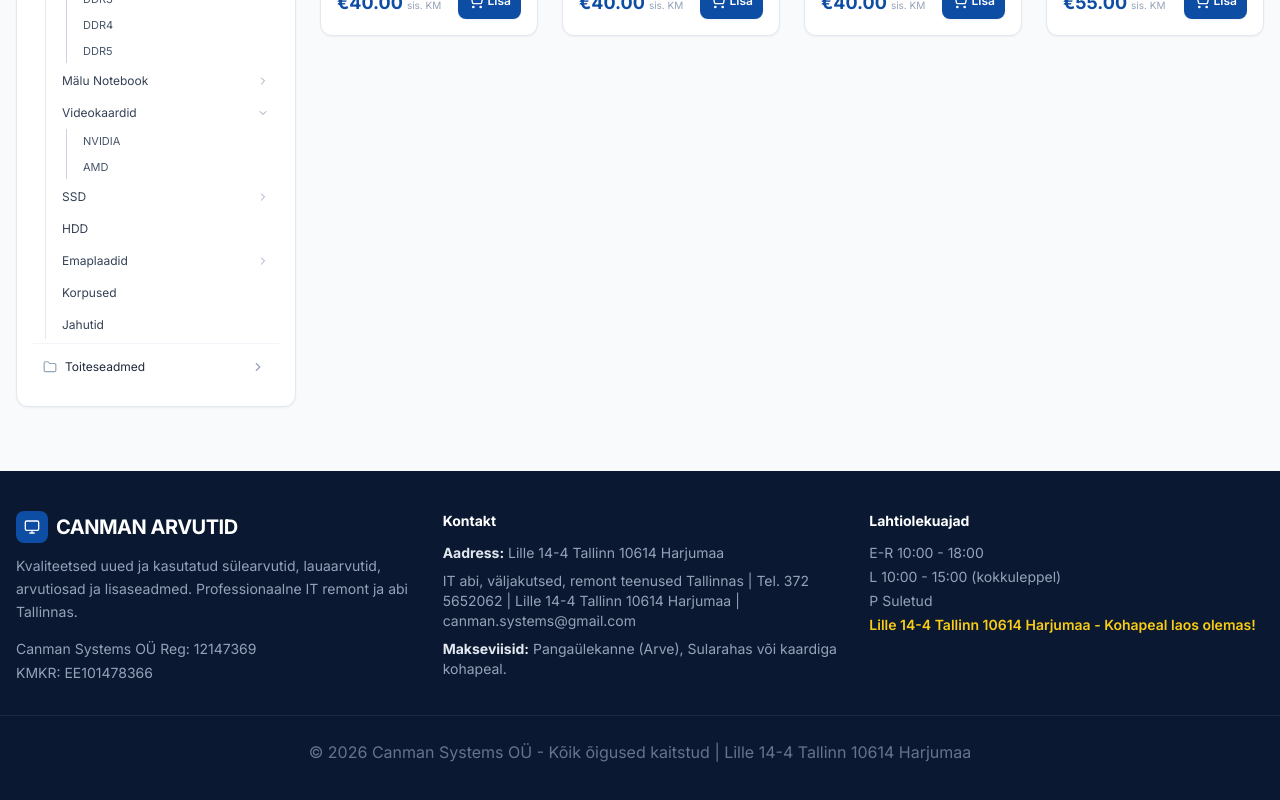
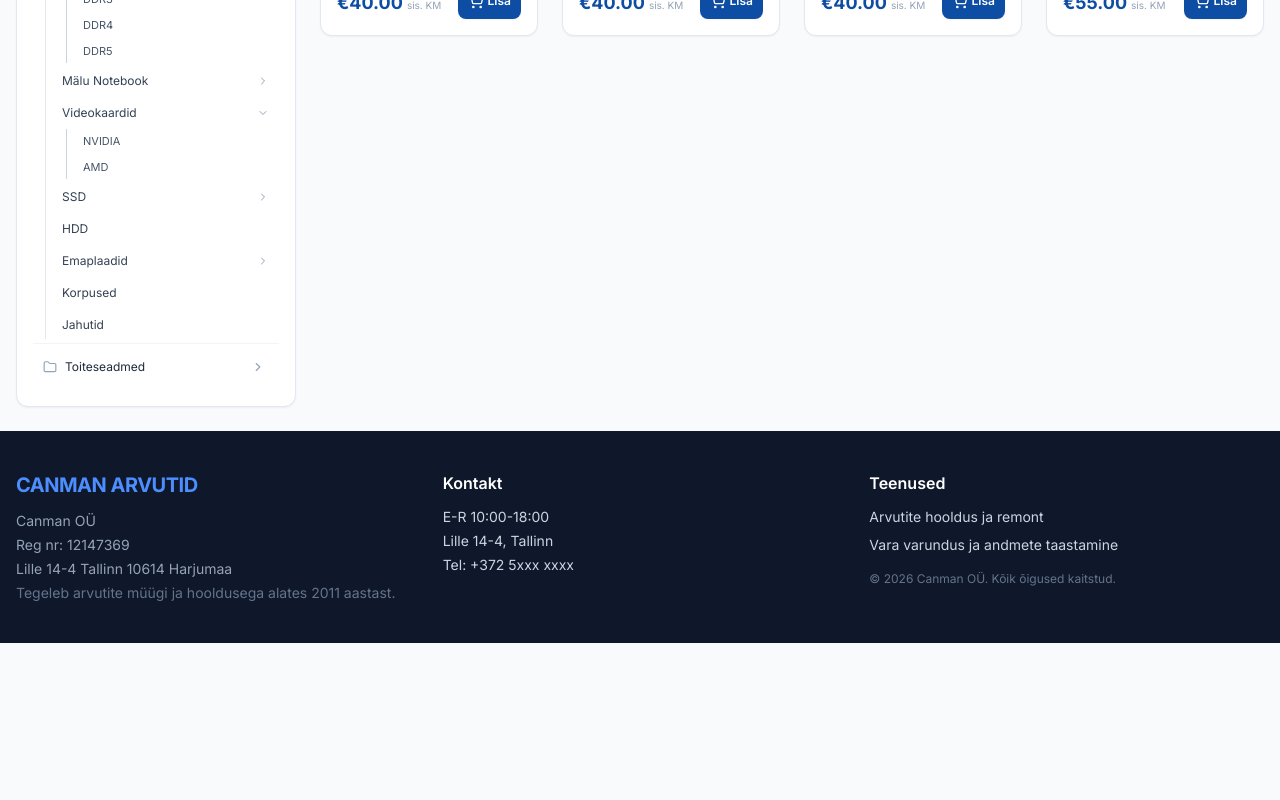
Before and after one commit to raivoto/canman.github.io, a Next.js app: page / in a window 1280 px wide. Shown: the part 1148-1948 px from the top of the page. After the commit the page ends 1791 px from the top, so only its background shows below. Built offline with nearby package versions, Linux system fonts and the light colour scheme.

Commit message:
Update Footer.tsx

```diff
--- a/src/components/Footer.tsx
+++ b/src/components/Footer.tsx
@@ -1,47 +1,44 @@
 import React from 'react';
 
-export const Footer: React.FC = () => {
+type FooterProps = {
+  onOpenServicesModal?: () => void;
+  onServicesOpen?: () => void;
+};
+
+export const Footer: React.FC<FooterProps> = ({ onOpenServicesModal, onServicesOpen }) => {
+  const handleServices = onServicesOpen || onOpenServicesModal;
   return (
-    <footer className="bg-[#0a1931] text-slate-300 py-10 mt-10">
-      <div className="max-w-7xl mx-auto px-4 grid grid-cols-1 md:grid-cols-3 gap-8 text-sm">
+    <footer className="bg-slate-900 text-slate-300">
+      <div className="max-w-7xl mx-auto px-4 py-10">
+        <div className="grid grid-cols-1 md:grid-cols-3 gap-8">
           <div>
-          <div className="flex items-center gap-2 mb-3">
-            <div className="w-8 h-8 bg-[#0e4da4] rounded-lg flex items-center justify-center text-white">
-              <svg width="16" height="16" viewBox="0 0 24 24" fill="none" stroke="currentColor" strokeWidth="2"><rect x="2" y="3" width="20" height="14" rx="2"/><path d="M8 21h8M12 17v4"/></svg>
-            </div>
-            <div className="text-xl font-black tracking-tight text-white leading-none">
-              CANMAN ARVUTID
-            </div>
-          </div>
-          <p className="text-slate-400 text- leading-relaxed">
-            Kvaliteetsed uued ja kasutatud sülearvutid, lauaarvutid, arvutiosad ja lisaseadmed. Professionaalne IT remont ja abi Tallinnas.
-          </p>
-          <div className="mt-4 text- text-slate-400 space-y-1">
-            <p>Canman Systems OÜ Reg: 12147369</p>
-            <p>KMKR: EE101478366</p>
+            <div className="text-xl font-black tracking-tight text-[#4d8eff] mb-3">CANMAN ARVUTID</div>
+            <div className="text-sm space-y-1 text-slate-400">
+              <div>Canman OÜ</div>
+              <div>Reg nr: 12147369</div>
+              <div>Lille 14-4 Tallinn 10614 Harjumaa</div>
+              <div className="text-slate-500">Tegeleb arvutite müügi ja hooldusega alates 2011 aastast.</div>
             </div>
           </div>
           <div>
-          <h4 className="font-bold text-white mb-3 text-sm">Kontakt</h4>
-          <div className="space-y-2 text- text-slate-400">
-            <p><strong className="text-slate-200">Aadress:</strong> Lille 14-4 Tallinn 10614 Harjumaa</p>
-            <p>IT abi, väljakutsed, remont teenused Tallinnas | Tel. 372 5652062 | Lille 14-4 Tallinn 10614 Harjumaa | canman.systems@gmail.com</p>
-            <p className="mt-3"><strong className="text-slate-200">Makseviisid:</strong> Pangaülekanne (Arve), Sularahas või kaardiga kohapeal.</p>
+            <div className="font-semibold text-white mb-3">Kontakt</div>
+            <div className="text-sm space-y-1">
+              <div>E-R 10:00-18:00</div>
+              <div>Lille 14-4, Tallinn</div>
+              <div>Tel: +372 5xxx xxxx</div>
             </div>
           </div>
           <div>
-          <h4 className="font-bold text-white mb-3 text-sm">Lahtiolekuajad</h4>
-          <div className="space-y-1 text- text-slate-400">
-            <p>E-R 10:00 - 18:00</p>
-            <p>L 10:00 - 15:00 (kokkuleppel)</p>
-            <p>P Suletud</p>
-            <p className="mt-3 text-yellow-400 font-semibold">Lille 14-4 Tallinn 10614 Harjumaa - Kohapeal laos olemas!</p>
+            <div className="font-semibold text-white mb-3">Teenused</div>
+            <div className="text-sm space-y-2">
+              <button onClick={handleServices} className="block text-left hover:text-white">Arvutite hooldus ja remont</button>
+              <button onClick={handleServices} className="block text-left hover:text-white">Vara varundus ja andmete taastamine</button>
+              <div className="text-slate-500 text-xs pt-2">© {new Date().getFullYear()} Canman OÜ. Kõik õigused kaitstud.</div>
             </div>
           </div>
         </div>
-      <div className="max-w-7xl mx-auto px-4 mt-8 pt-6 border-t border-slate-800 text- text-slate-500 text-center">
-        © {new Date().getFullYear()} Canman Systems OÜ - Kõik õigused kaitstud | Lille 14-4 Tallinn 10614 Harjumaa
       </div>
     </footer>
   );
 };
+export default Footer;
```
Lines whose indentation alone changed are shown as unchanged.
